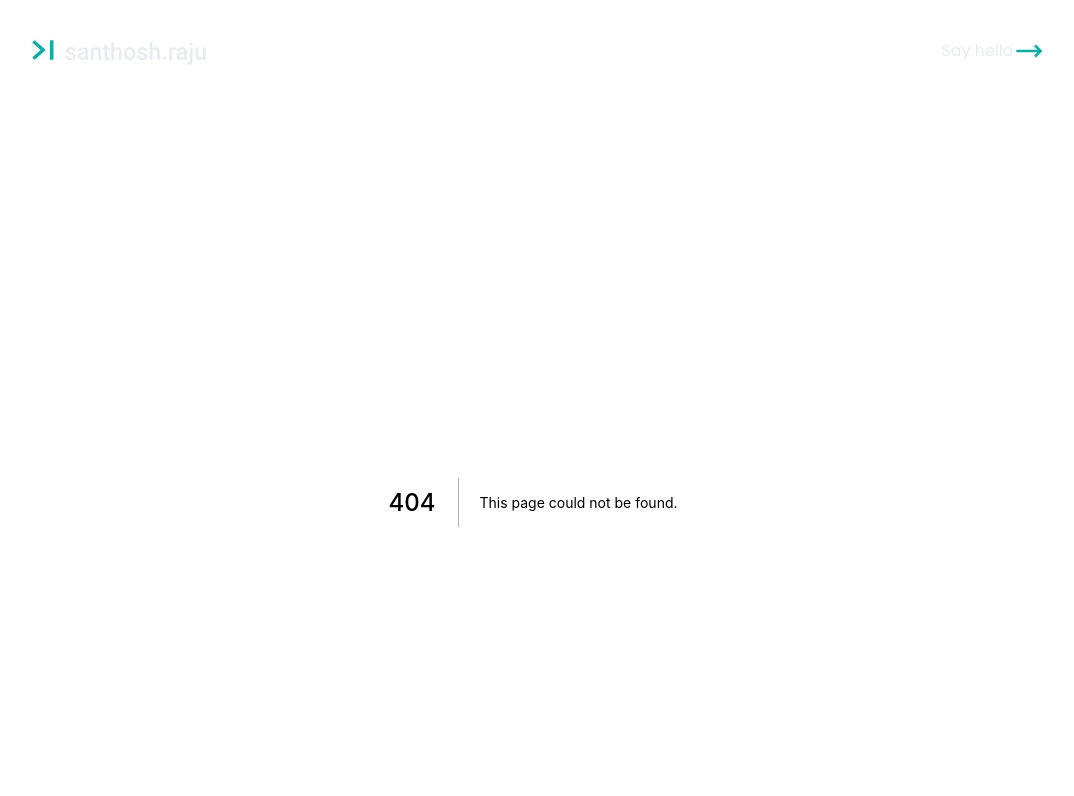
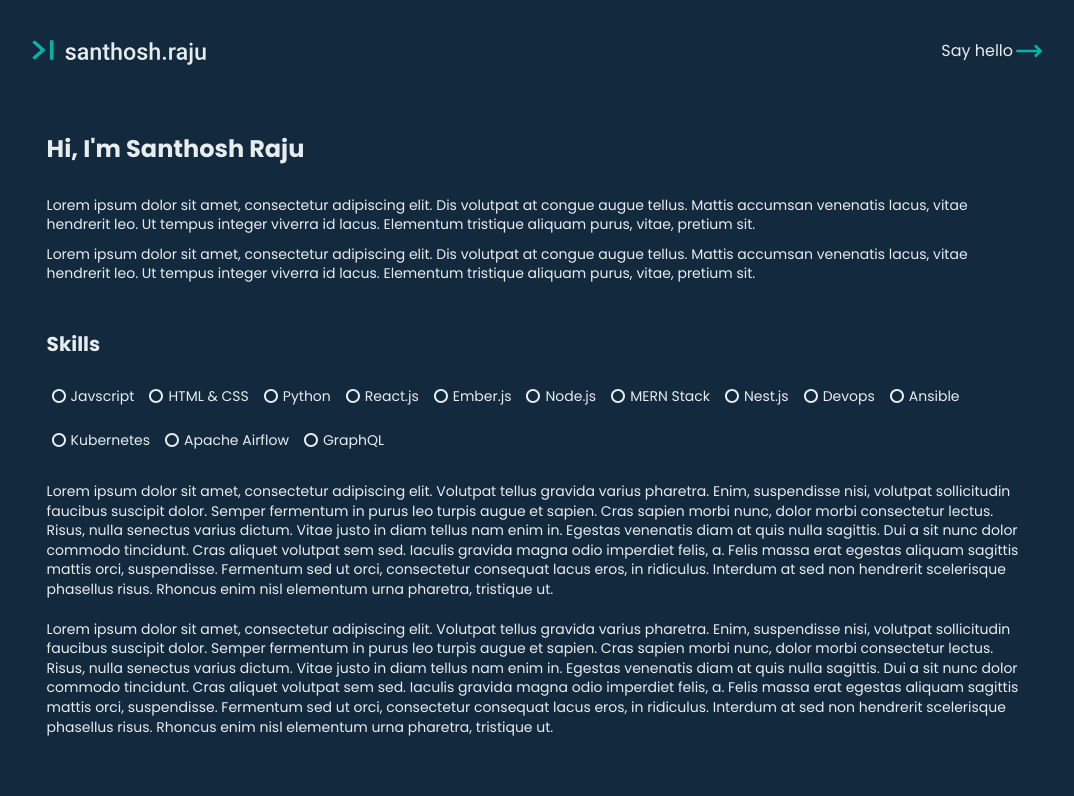
Before and after one commit to SanthoshRaju91/santhosh.raju, a Next.js app: page /about in a window 1280 px wide. Before the commit this address had no page. Shown: the top 796 px of the page, without its empty margins (107-1181 px from the left). Built offline with nearby package versions, Linux system fonts and the light colour scheme.

Commit message:
About page

```diff
--- /dev/null
+++ b/pages/about.tsx
@@ -0,0 +1,94 @@
+import React from 'react'
+import Image from 'next/image'
+
+const skills = [
+  'Javscript',
+  'HTML & CSS',
+  'Python',
+  'React.js',
+  'Ember.js',
+  'Node.js',
+  'MERN Stack',
+  'Nest.js',
+  'Devops',
+  'Ansible',
+  'Kubernetes',
+  'Apache Airflow',
+  'GraphQL',
+]
+
+const About = () => {
+  return (
+    <div className="about">
+      <div className="about__container">
+        <div className="about__container--general">
+          <h1>Hi, I'm Santhosh Raju</h1>
+          <div className="introduction">
+            <p>
+              Lorem ipsum dolor sit amet, consectetur adipiscing elit. Dis
+              volutpat at congue augue tellus. Mattis accumsan venenatis lacus,
+              vitae hendrerit leo. Ut tempus integer viverra id lacus. Elementum
+              tristique aliquam purus, vitae, pretium sit.
+            </p>
+            <p>
+              Lorem ipsum dolor sit amet, consectetur adipiscing elit. Dis
+              volutpat at congue augue tellus. Mattis accumsan venenatis lacus,
+              vitae hendrerit leo. Ut tempus integer viverra id lacus. Elementum
+              tristique aliquam purus, vitae, pretium sit.
+            </p>
+          </div>
+        </div>
+        <div className="about__container--profile-pic">
+          <div className="blur"></div>
+        </div>
+      </div>
+
+      <div className="about__skills">
+        <h2>Skills</h2>
+        <div className="about__skills--container">
+          <ul>
+            {skills.map((skill: string) => (
+              <li key={skill}>
+                <Image src="/radio.svg" alt="Radio" width="24" height="24" />
+                <span>{skill}</span>
+              </li>
+            ))}
+          </ul>
+        </div>
+      </div>
+
+      <div className="about__work-exp">
+        <p>
+          Lorem ipsum dolor sit amet, consectetur adipiscing elit. Volutpat
+          tellus gravida varius pharetra. Enim, suspendisse nisi, volutpat
+          sollicitudin faucibus suscipit dolor. Semper fermentum in purus leo
+          turpis augue et sapien. Cras sapien morbi nunc, dolor morbi
+          consectetur lectus. Risus, nulla senectus varius dictum. Vitae justo
+          in diam tellus nam enim in. Egestas venenatis diam at quis nulla
+          sagittis. Dui a sit nunc dolor commodo tincidunt. Cras aliquet
+          volutpat sem sed. Iaculis gravida magna odio imperdiet felis, a. Felis
+          massa erat egestas aliquam sagittis mattis orci, suspendisse.
+          Fermentum sed ut orci, consectetur consequat lacus eros, in ridiculus.
+          Interdum at sed non hendrerit scelerisque phasellus risus. Rhoncus
+          enim nisl elementum urna pharetra, tristique ut.
+        </p>
+        <p>
+          Lorem ipsum dolor sit amet, consectetur adipiscing elit. Volutpat
+          tellus gravida varius pharetra. Enim, suspendisse nisi, volutpat
+          sollicitudin faucibus suscipit dolor. Semper fermentum in purus leo
+          turpis augue et sapien. Cras sapien morbi nunc, dolor morbi
+          consectetur lectus. Risus, nulla senectus varius dictum. Vitae justo
+          in diam tellus nam enim in. Egestas venenatis diam at quis nulla
+          sagittis. Dui a sit nunc dolor commodo tincidunt. Cras aliquet
+          volutpat sem sed. Iaculis gravida magna odio imperdiet felis, a. Felis
+          massa erat egestas aliquam sagittis mattis orci, suspendisse.
+          Fermentum sed ut orci, consectetur consequat lacus eros, in ridiculus.
+          Interdum at sed non hendrerit scelerisque phasellus risus. Rhoncus
+          enim nisl elementum urna pharetra, tristique ut.
+        </p>
+      </div>
+    </div>
+  )
+}
+
+export default About
--- a/styles/main.scss
+++ b/styles/main.scss
@@ -1,12 +1,14 @@
-@import "_variables";
-@import "_global";
-@import "_base";
-@import "_typography";
+@import '_variables';
+@import '_global';
+@import '_base';
+@import '_typography';
 
-@import "pages/index";
-@import "components/header";
-@import "components/banner";
-@import "components/blogs";
-@import "components/card";
-@import "components/hire";
-@import "components/footer";
+@import 'components/header';
+@import 'components/banner';
+@import 'components/blogs';
+@import 'components/card';
+@import 'components/hire';
+@import 'components/footer';
+
+@import 'pages/index';
+@import 'pages/about';
--- /dev/null
+++ b/styles/pages/about.scss
@@ -0,0 +1,66 @@
+.about {
+    width: 95%;
+    margin: 60px auto;
+
+    &__container {
+        display: flex;
+        flex-direction: row;
+        &--general {
+            flex: 1;
+            h1 {
+                color: $secondary;
+                font-size: 2.4em;
+                line-height: 1.4em;
+            }
+            .introduction {
+                margin: 30px 0;
+                p {
+                    color: $secondary;
+                    font-size: 1.4em;
+                    line-height: 1.4em;
+                    margin: 10px 0;
+                }
+            }
+        }
+
+        &--profile-pic {
+
+        }
+    }
+
+    &__skills {
+        h2 {
+            color: $secondary;
+            font-size: 2em;
+            margin: 20px 0;
+        }
+
+        &--container {
+            ul {
+                display: flex;
+                flex-direction: row;
+                flex-wrap: wrap;
+                li {
+                    display: flex;
+                    flex-direction: row;
+                    align-items: center;
+                    padding: 10px 0;
+                    padding-right: 10px;
+                    span {
+                        color: $secondary;
+                        font-size: 1.4em;
+                    }
+                }
+            }
+        }
+    }
+
+    &__work-exp {
+        p {
+            color: $secondary;
+            font-size: 1.4em;
+            line-height: 1.4em;
+            margin: 20px 0;
+        }
+    }
+}
```
